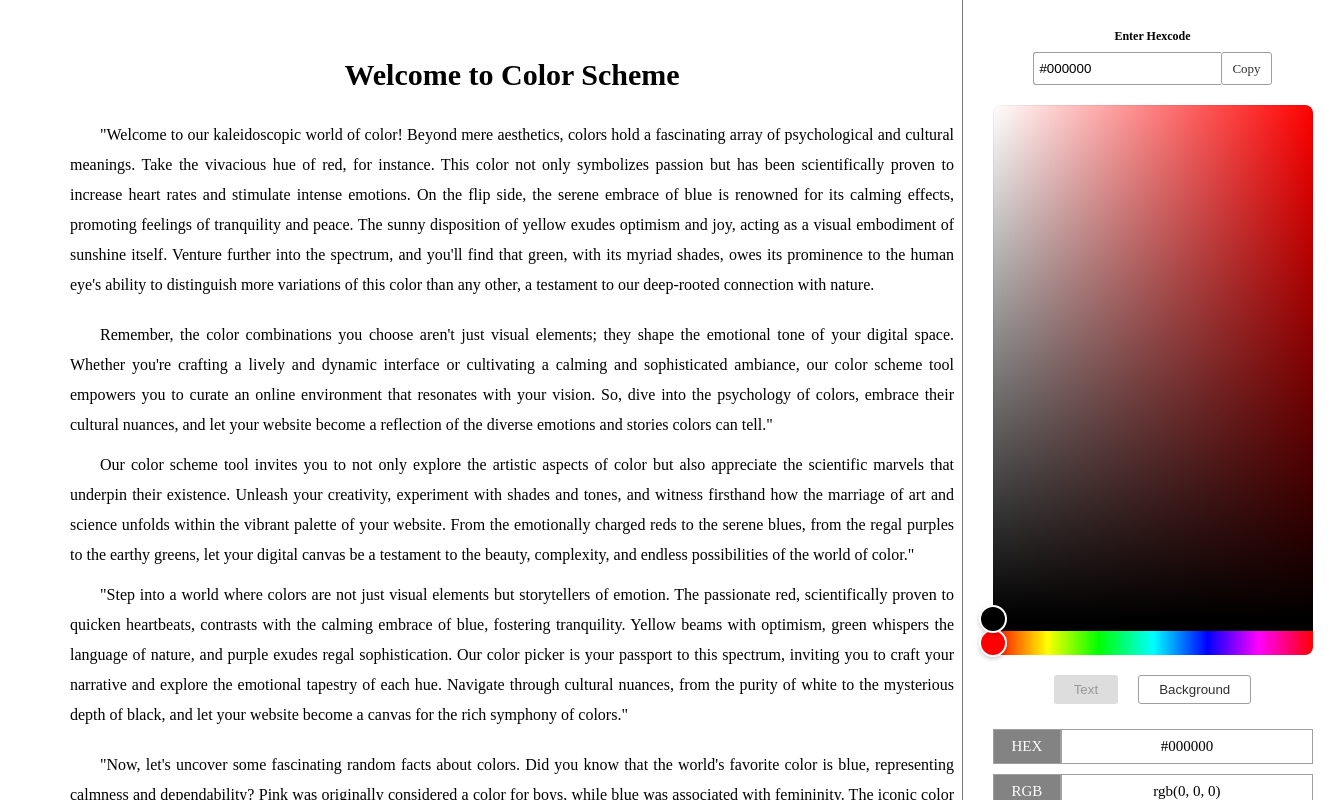
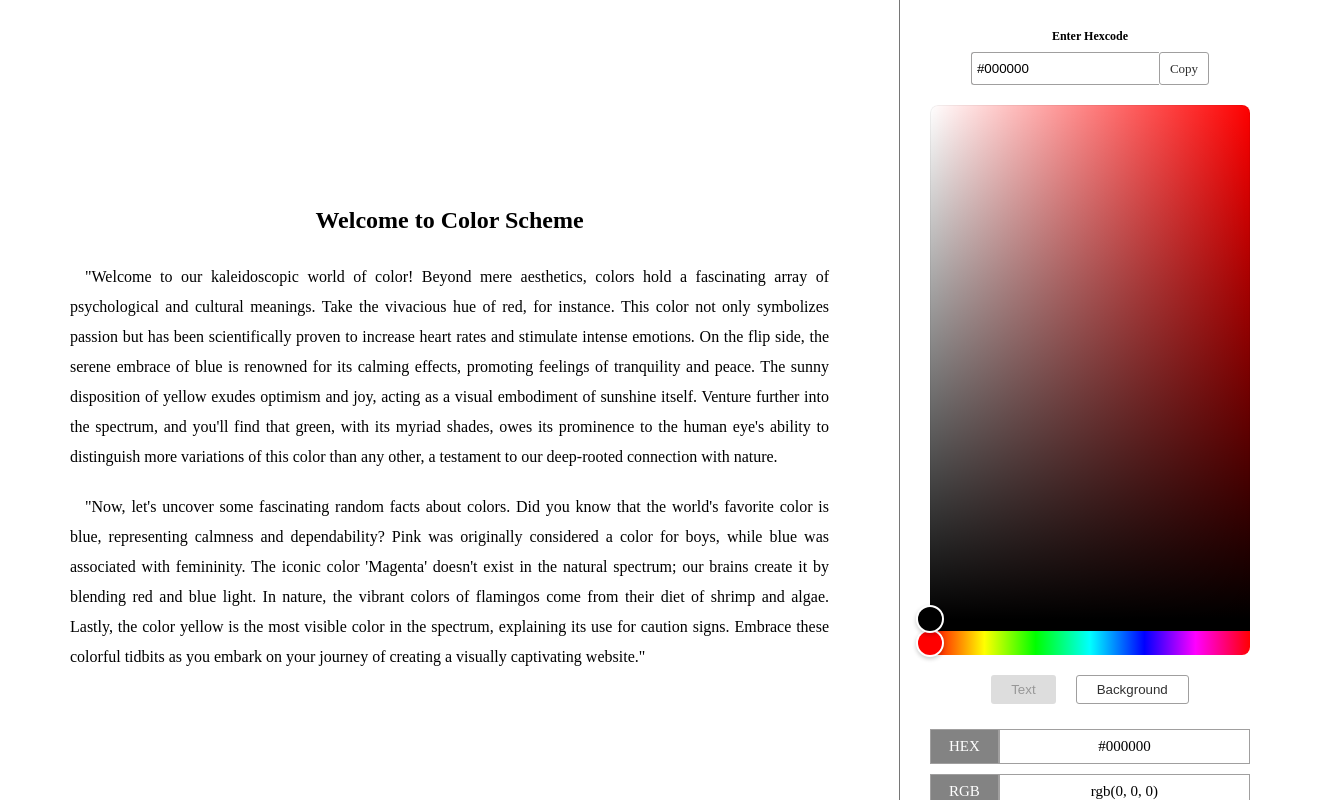
Before and after one commit to marklestermoreno/clrscm, a React (Create React App) app: page / in a window 1280 px wide. Shown: the top 800 px of the page, 1343 px wide, since content can reach past the window. Built offline with nearby package versions, Linux system fonts and the light colour scheme; a web font is replaced by a local one.

Commit message:
mobile responsive

```diff
--- a/src/components/Canvas/Canvas.css
+++ b/src/components/Canvas/Canvas.css
@@ -38,7 +38,7 @@
 /* ----------------------------------------------------- */
 
 /* Add media query for tablet and smaller screens */
-@media only screen and (max-width: 991px) {
+@media only screen and (max-width: 1399px) {
     .canva-layout-container {
         padding: 10px;
     }
@@ -55,3 +55,10 @@
         display: none;
     }
 }
+
+/* Add media query for tablet and smaller screens */
+@media (min-width: 1399px) {
+    .canvas-layout-container {
+        height: 100%;
+    }
+}
--- a/src/components/ColorPicker/ColorPicker.css
+++ b/src/components/ColorPicker/ColorPicker.css
@@ -170,3 +170,20 @@ select {
   background: blue;
   color: white;
 }
+
+@media (min-width: 992px) and (max-width: 1999px) {
+
+}
+
+@media only screen and (max-width: 991px) {
+  .colorpicker-layout-container {
+    display: flex;
+    border-left: none;
+  }
+
+  /* React Colorful */
+  .color-picker .react-colorful {
+    height: 550px !important;
+    width: 350px;
+  }
+}
--- a/src/index.css
+++ b/src/index.css
@@ -125,7 +125,7 @@ blockquote:before,
 blockquote:after,
 q:before,
 q:after {
-  content: '';
+  content: "";
   content: none;
 }
 
@@ -137,7 +137,6 @@ table {
 /* -------------------------------------------------------------------------------*/
 /* ------------------------------- End of CSS Reset ------------------------------*/
 /* -------------------------------------------------------------------------------*/
-
 
 .font-regular {
   font-weight: 400;
@@ -153,7 +152,8 @@ table {
   display: flex;
 }
 
-.canvas-main-container, .colorpicker-main-container {
+.canvas-main-container,
+.colorpicker-main-container {
   display: flex;
   flex-direction: column;
   justify-content: center;
@@ -163,11 +163,12 @@ table {
 }
 
 .canvas-main-container {
-  width: 80%;;
+  float: left;
 }
 
 .colorpicker-main-container {
-  width: 20%;
+  float: right;
+  width: 400px;
 }
 
 /* Extra small devices (portrait phones, less than 576px) */
@@ -177,8 +178,15 @@ table {
     flex-direction: column;
   }
 
-  .canvas-main-container, .colorpicker-main-container  {
-    width: 100%;;
+  .canvas-main-container,
+  .colorpicker-main-container {
+    width: 100%;
   }
+}
 
+/* Extra small devices (portrait phones, less than 576px) */
+@media (min-width: 6500px) {
+  .main-container {
+    display: none;
+  }
 }
```
